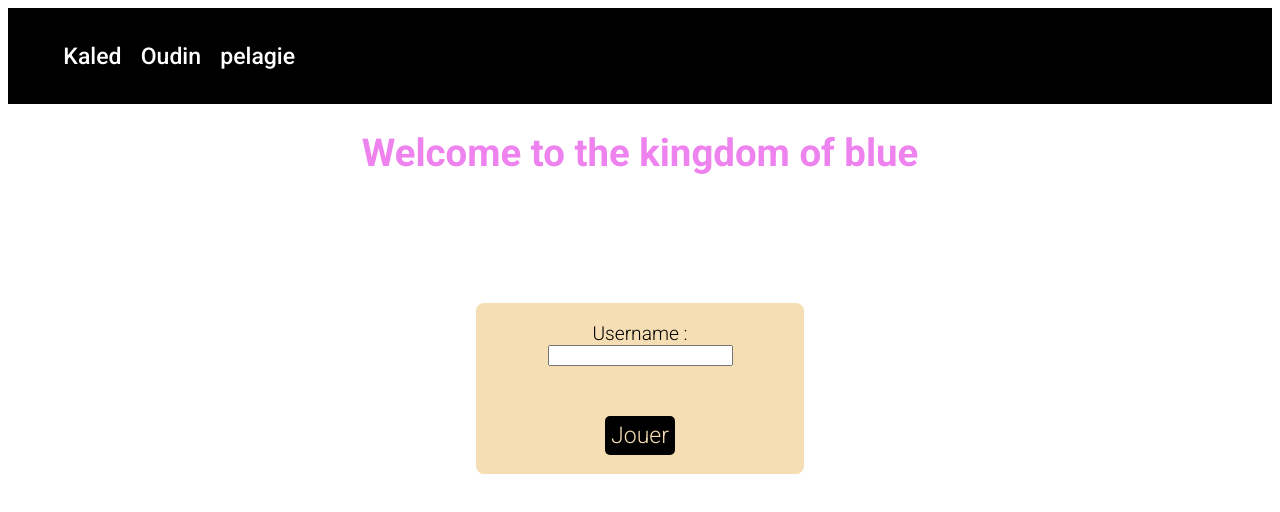
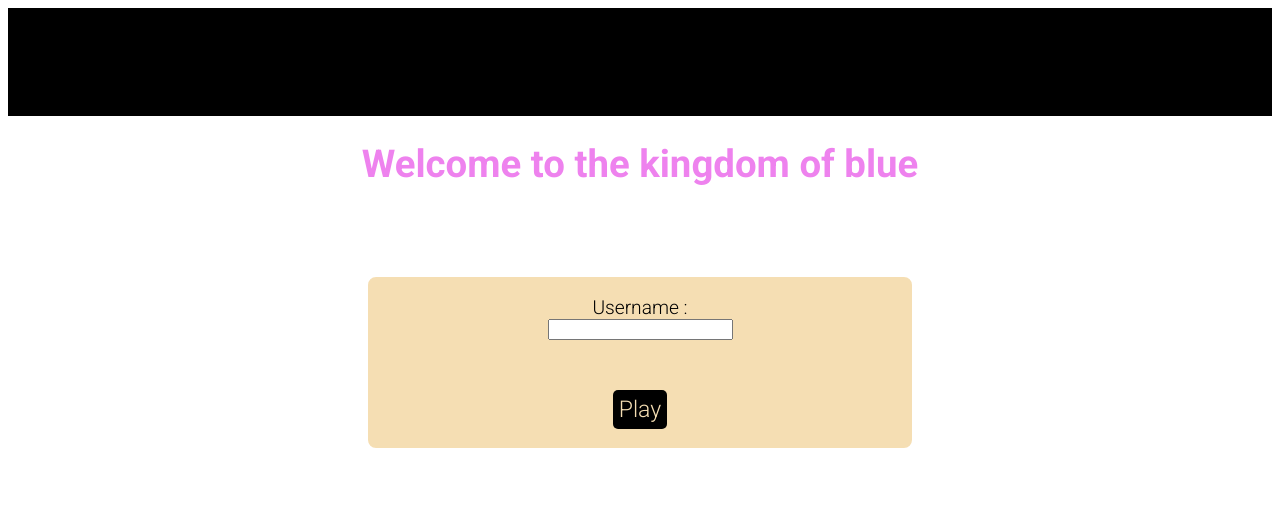
Before and after one commit to ozen0416/KOJOK_TARRAF-AINTANGAR-OUDIN-Blue-Project, a plain HTML site: page src/frontend/index.html in a window 1280 px wide. Drawn offline with Linux system fonts and the light colour scheme.

Commit message:
modification du header

```diff
--- a/src/frontend/index.html
+++ b/src/frontend/index.html
@@ -8,11 +8,11 @@
 </head>
 <header class="navbar">
 
-    <ul class="liste">
+    <!-- <ul class="liste">
         <li><a href="#"> Kaled</a></li>
         <li><a href="#"> Oudin</a></li>
         <li><a href="#"> pelagie</a></li>
-    </ul>
+    </ul> -->
 </header>
 <body>
     <script src="main.js"></script>
@@ -27,7 +27,7 @@
             <li><a href="#"> Objet2 </a></li>
             <li><a href="#"> Objet3 </a></li>
         </ul> -->
-        <button type="submit">Jouer</button>
+        <button type="submit">Play</button>
     </form>
 
 
--- a/src/frontend/style.css
+++ b/src/frontend/style.css
@@ -2,10 +2,10 @@
 .navbar {
     display: flex;
     justify-content: space-between;
-    padding: 0.8em;
+    padding: 2.8em;
     background-color: black;
 }
-.liste li a{
+/* .liste li a{
     color: white;
     text-decoration: none;
     font-family: 'Roboto', sans-serif;
@@ -19,7 +19,7 @@
 }
 .liste li {
     margin-right: 1em;
-}
+} */
 h1 {
     font-family: 'Roboto', sans-serif;
     font-weight: 700;
@@ -40,16 +40,16 @@ form{
     background-color:wheat;
     border: white 2px solid;
     padding: 19px;
-    width: 23%;
+    width: 40%;
     height: 78%;
     margin: 0 auto;
     /* display: inline-block; */
     border-radius: 10px;
-    margin-top: 10%;
+    margin-top: 7%;
     display: flex;
     flex-direction: column;
-    justify-content: center; /* Centre verticalement */
-    align-items: center; /* Centre horizontalement */
+    justify-content: center;
+    align-items: center;
 
 }
 form li a {
```
